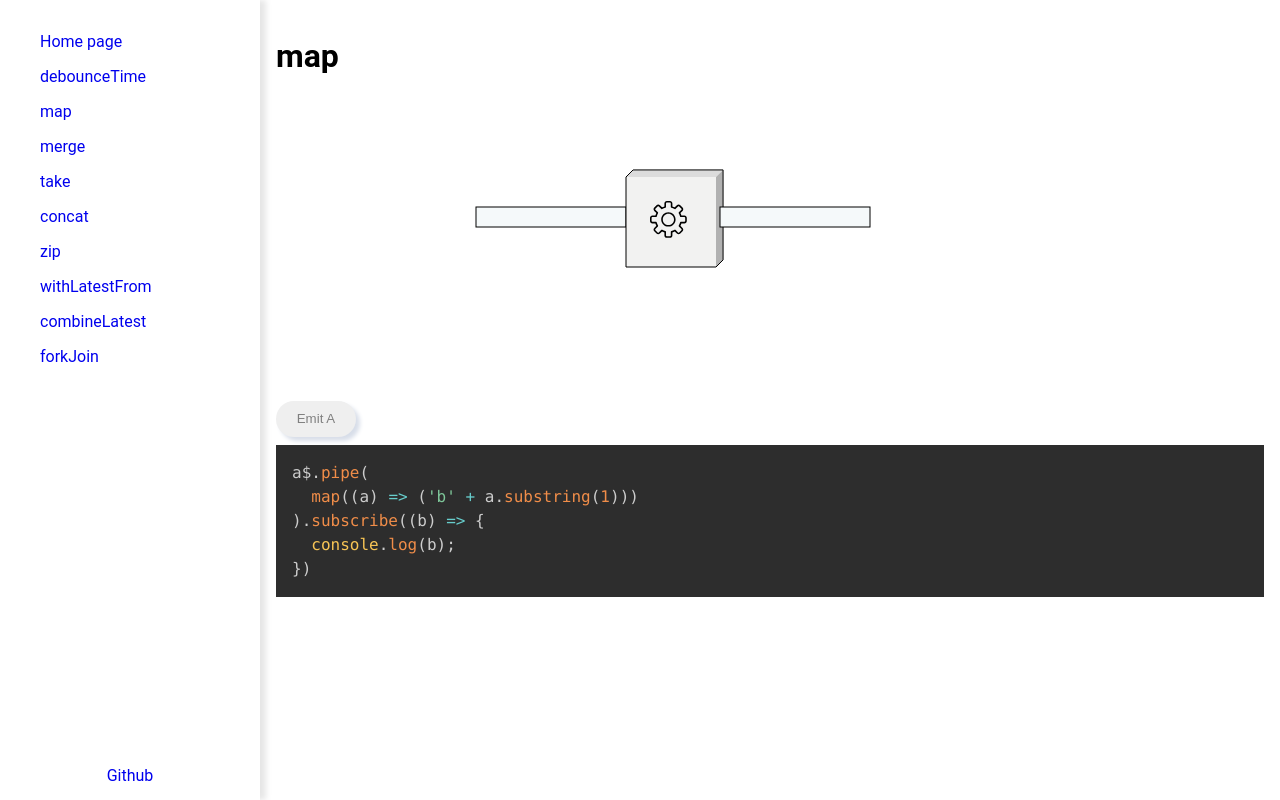
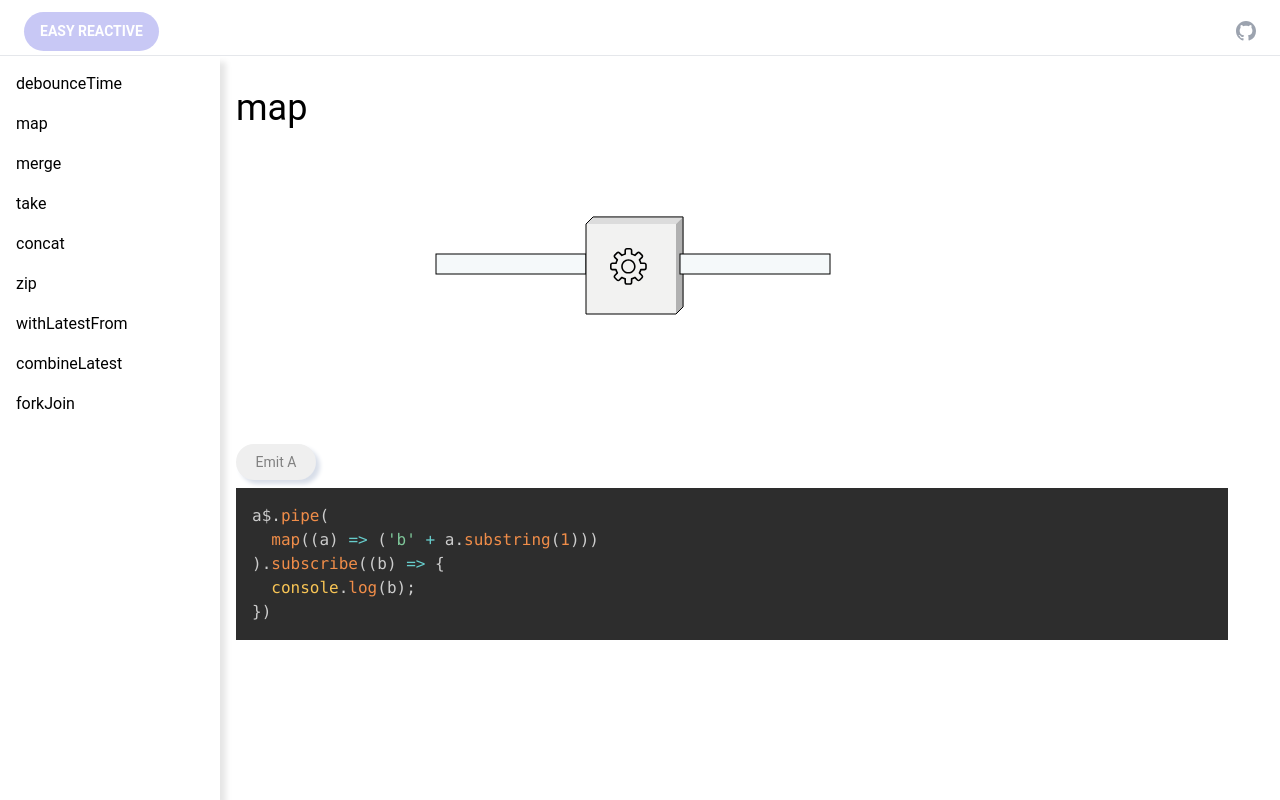
Before and after one commit to liqiang372/easy-reactive, a Next.js app: page /map in a window 1280 px wide. Built offline with nearby package versions, Linux system fonts and the light colour scheme.

Commit message:
add tailwind css and navbar

```diff
--- a/components/Button.js
+++ b/components/Button.js
@@ -1,9 +1,10 @@
 import React from 'react'
+import cns from 'classnames';
 
 export const Button = ({ children, onClick, type = 'emit' }) => {
   return (
     <>
-      <button className={type} onClick={onClick}>{children}</button>
+      <button className={cns(type, 'text-sm')} onClick={onClick}>{children}</button>
       <style jsx>{`
         button {
           border: none;
--- a/components/Layout.js
+++ b/components/Layout.js
@@ -1,23 +1,22 @@
 import React from 'react';
 import { SidePanel } from './SidePanel';
+import { Navbar } from './NavBar';
 import Head from 'next/head';
 
 export function Layout({ title, children }) {
   var pageTitle = (title ? `${title} - ` : '') + 'Easy Reacative';
   return (
-    <div className="page">
+    <div className="flex flex-col min-h-screen w-full max-w-8xl mx-auto">
       <Head>
         <title>{pageTitle}</title>
         <link rel="icon" href="/favicon.ico" />
       </Head>
-      <SidePanel />
-      {children}
-      <style jsx>{`
-        .page {
-          min-height: 100vh;
-          display: flex;
-        }
-      `}</style>
+      <Navbar />
+      <hr />
+      <div className="flex-auto flex">
+        <SidePanel />
+        {children}
+      </div>
     </div>
   );
 }
--- /dev/null
+++ b/components/NavBar.js
@@ -0,0 +1,44 @@
+import React from "react";
+
+export function Navbar({ fixed }) {
+  const [navbarOpen, setNavbarOpen] = React.useState(false);
+  return (
+    <>
+      <nav className="relative flex flex-wrap items-center justify-between px-2 pt-3 pb-1 navbar-expand-lg">
+        <div className="container px-4 mx-auto flex flex-wrap items-center justify-between">
+          <div className="w-full relative flex justify-between lg:w-auto lg:static lg:block lg:justify-start">
+            <a
+              className="text-sm font-bold leading-relaxed inline-block mr-4 py-2 px-4 whitespace-no-wrap uppercase text-white bg-purple-1000 rounded-3xl"
+              href="#pablo"
+            >
+              EASY REACTIVE
+            </a>
+            <button
+              className=" cursor-pointer text-xl leading-none px-3 py-1 border border-solid border-transparent rounded bg-transparent block lg:hidden outline-none focus:outline-none"
+              type="button"
+              onClick={() => setNavbarOpen(!navbarOpen)}
+            >
+              <i className="fas fa-bars"></i>
+            </button>
+          </div>
+          <div
+            className={
+              "lg:flex flex-grow items-center" +
+              (navbarOpen ? " flex" : " hidden")
+            }
+            id="example-navbar-danger"
+          >
+            <ul className="flex flex-col lg:flex-row list-none lg:ml-auto">
+              <li className="nav-item">
+                <a href="https://github.com/liqiang372/easy-reactive" target="_blank" class="text-gray-400 hover:text-gray-500 transition-colors duration-200">
+                  <span class="sr-only">Tailwind CSS on GitHub</span>
+                  <svg width="20" height="20" viewBox="0 0 16 16" fill="currentColor"><path fill-rule="evenodd" d="M8 0C3.58 0 0 3.58 0 8c0 3.54 2.29 6.53 5.47 7.59.4.07.55-.17.55-.38 0-.19-.01-.82-.01-1.49-2.01.37-2.53-.49-2.69-.94-.09-.23-.48-.94-.82-1.13-.28-.15-.68-.52-.01-.53.63-.01 1.08.58 1.23.82.72 1.21 1.87.87 2.33.66.07-.52.28-.87.51-1.07-1.78-.2-3.64-.89-3.64-3.95 0-.87.31-1.59.82-2.15-.08-.2-.36-1.02.08-2.12 0 0 .67-.21 2.2.82.64-.18 1.32-.27 2-.27.68 0 1.36.09 2 .27 1.53-1.04 2.2-.82 2.2-.82.44 1.1.16 1.92.08 2.12.51.56.82 1.27.82 2.15 0 3.07-1.87 3.75-3.65 3.95.29.25.54.73.54 1.48 0 1.07-.01 1.93-.01 2.2 0 .21.15.46.55.38A8.013 8.013 0 0016 8c0-4.42-3.58-8-8-8z"></path></svg>
+                </a>
+              </li>
+            </ul>
+          </div>
+        </div>
+      </nav>
+    </>
+  );
+}
--- a/components/SidePanel.js
+++ b/components/SidePanel.js
@@ -4,10 +4,7 @@
 export const SidePanel = memo(() => {
   return (
     <div className="container">
-      <ul>
-        <li>
-          <Link href="/">Home page</Link>
-        </li>
+      <ul className="flex flex-col px-4">
         <li>
           <Link href="/debounceTime">
             <a>debounceTime</a>
@@ -54,35 +51,16 @@
           </Link>
         </li>
       </ul>
-      <div className="github">
-        <a href="https://github.com/liqiang372/easy-reactive" target="_blank">
-          Github
-        </a>
-      </div>
       <style jsx>{`
         .container {
           position: relative;
-          width: 260px;
-          box-shadow: 6px 0 6px rgba(0, 0, 0, 0.1);
-        }
-        ul {
-          display: flex;
-          flex-direction: column;
+          width: 220px;
+          box-shadow: 6px 6px 6px rgba(0, 0, 0, 0.1);
         }
         li {
           list-style: none;
           margin-top: 1rem;
         }
-
-        .github {
-          position: absolute;
-          bottom: 0;
-          width: 100%;
-          height: 50px;
-          display: flex;
-          justify-content: center;
-          align-items: center;
-        }
       `}</style>
     </div>
   );
--- a/package.json
+++ b/package.json
@@ -9,14 +9,18 @@
   },
   "dependencies": {
     "@tippyjs/react": "^4.2.0",
+    "autoprefixer": "^10.2.3",
+    "classnames": "^2.2.6",
     "d3": "^6.3.1",
     "next": "^10.0.0",
+    "postcss": "^8.2.4",
     "react": "16.13.1",
     "react-dom": "16.13.1",
     "react-markdown": "^5.0.3",
     "react-syntax-highlighter": "^15.4.3",
     "remark-gfm": "^1.0.0",
     "rxjs": "^6.6.3",
+    "tailwindcss": "^2.0.2",
     "use-debounce": "^5.2.0"
   }
 }
--- a/pages/index.js
+++ b/pages/index.js
@@ -7,7 +7,7 @@
         <main>
           <div>
             <h1 className="title">
-              <a>Welcome to Easy Reactive</a>
+              Welcome to Easy Reactive
             </h1>
             <p>Reactive pattern has never been so easy</p>
           </div>
--- /dev/null
+++ b/postcss.config.js
@@ -0,0 +1,6 @@
+module.exports = {
+  plugins: {
+    tailwindcss: {},
+    autoprefixer: {},
+  },
+}
--- a/styles.css
+++ b/styles.css
@@ -1,3 +1,25 @@
+/* ./styles/globals.css */
+@tailwind base;
+@tailwind components;
+@tailwind utilities;
+
+@layer base {
+  h1 {
+    @apply text-4xl my-4;
+  }
+  h2 {
+    @apply text-2xl;
+  }
+
+  .bg-purple-1000 {
+    background-color: #c8c8f5;
+  }
+
+  .max-w-8xl {
+    max-width: 90rem;
+  }
+}
+
 html,
 body {
   padding: 0;
@@ -35,7 +57,7 @@
 }
 
 .btn-group {
-  margin-top: 10px;
+  margin: 10px 0;
 }
 .btn-group button{
   margin-right: 10px;
--- /dev/null
+++ b/tailwind.config.js
@@ -0,0 +1,11 @@
+module.exports = {
+  purge: ['./pages/**/*.{js,ts,jsx,tsx}', './components/**/*.{js,ts,jsx,tsx}'],
+  darkMode: false, // or 'media' or 'class'
+  theme: {
+    extend: {},
+  },
+  variants: {
+    extend: {},
+  },
+  plugins: [],
+}
```
Also changed, not shown: 1 other file (tests, documents, lock files or other folders).
